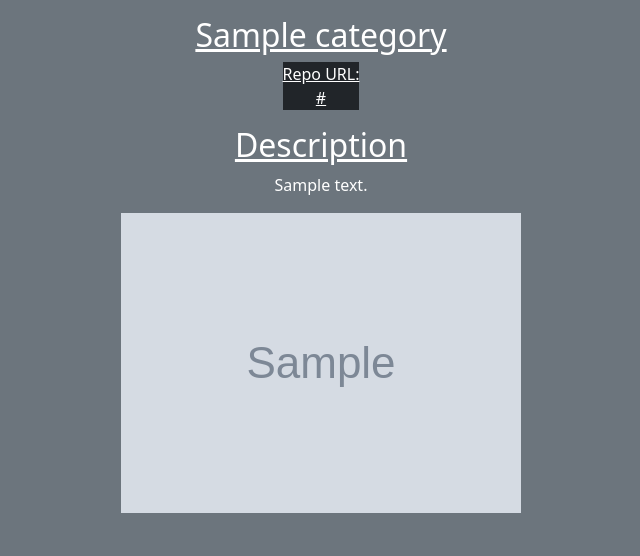
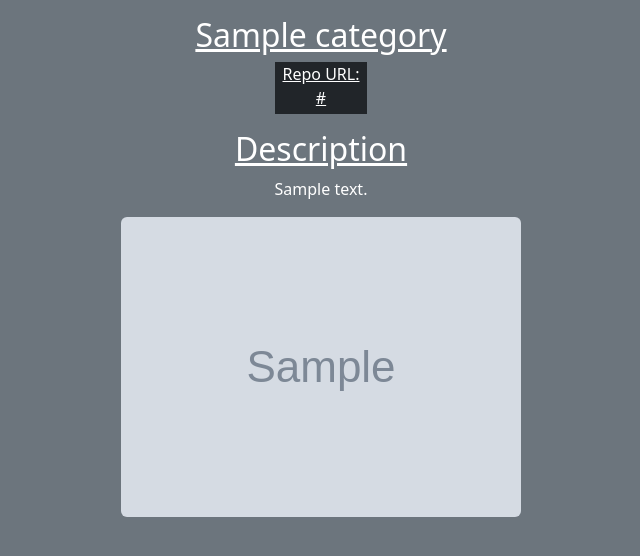
Before and after one commit to TcPirate1/Portfolio-Django, a Django app: template templates/project_detail.html in a window 1280 px wide. Shown: the part 56-612 px from the top of the page, without its empty margins (319-959 px from the left). Run offline with Django 4.2, Linux system fonts and the light colour scheme; the template is opened without the code that fills it: most values are stand-ins (such as "Sample title", 1, 10 or a date in 2020); grey boxes marked "Sample" are stand-in pictures; some libraries are stand-ins or nearby versions.

Commit message:
Changed padding on project detail page. Added comments for security key settings for development settings

```diff
--- a/Portfolio/settings.py
+++ b/Portfolio/settings.py
@@ -21,6 +21,10 @@ BASE_DIR = Path(__file__).resolve().parent.parent
 # See https://docs.djangoproject.com/en/4.1/howto/deployment/checklist/
 
 # SECURITY WARNING: keep the secret key used in production secret!
+
+# load_dotenv(find_dotenv())
+
+# SECRET_KEY = os.environ['SECRET_KEY']
 SECRET_KEY = os.getenv('SECRET_KEY')
 
 # SECURITY WARNING: don't run with debug turned on in production!
--- a/templates/project_detail.html
+++ b/templates/project_detail.html
@@ -4,11 +4,11 @@
 {% block content %}
     <div class="text-center text-white d-flex flex-column align-items-center">
         <h2 class="text-decoration-underline">{{categories.Title}}</h2>
-        <p class="bg-dark text-decoration-underline">Repo URL:<br>{{categories.URL|urlize|a_tag}}</p>
+        <p class="bg-dark text-decoration-underline px-2 pb-1">Repo URL:<br>{{categories.URL|urlize|a_tag}}</p>
         <h2 class="text-decoration-underline">Description</h2>
-        <p>{{categories.description}}</p>
+        <p class ="w-50">{{categories.description}}</p>
         {% if categories.image %}
-        <img src="{{categories.image.url}}" alt="Image of the project">
+        <img class="rounded" src="{{categories.image.url}}" alt="Image of the project">
         {% else %}
         <p class="text-white p-1 border border-4 border-dark">There is no image here at the moment</p>
         {% endif %}
```
